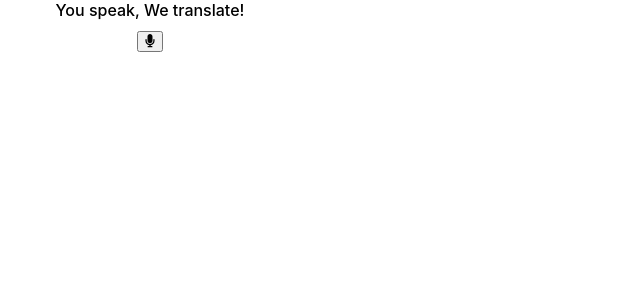
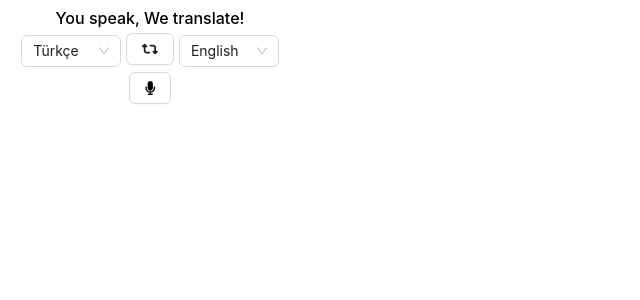
Before and after one commit to AhmetGENCOGLU/speech_translator, a React (Create React App) app: page / in a window 1280 px wide. Shown: the top 300 px of the page, without its empty margins (0-640 px from the left). Built offline with nearby package versions, Linux system fonts and the light colour scheme; no server answers.

Commit message:
language selection

```diff
--- a/package.json
+++ b/package.json
@@ -9,6 +9,7 @@
     "@testing-library/jest-dom": "^5.17.0",
     "@testing-library/react": "^13.4.0",
     "@testing-library/user-event": "^13.5.0",
+    "antd": "^5.14.1",
     "axios": "^1.6.7",
     "react": "^18.2.0",
     "react-dom": "^18.2.0",
--- a/src/App.css
+++ b/src/App.css
@@ -5,5 +5,5 @@
   align-items: center;
   position: relative;
   width: 300px;
-  height: 200px;
+  height: 400px;
 }
--- a/src/components/Translator/index.js
+++ b/src/components/Translator/index.js
@@ -1,12 +1,18 @@
 import React, { useCallback, useEffect, useMemo, useState } from "react";
 import "./style.css";
 import { FontAwesomeIcon } from "@fortawesome/react-fontawesome";
-import { faMicrophone } from "@fortawesome/free-solid-svg-icons";
+import { faMicrophone, faRetweet } from "@fortawesome/free-solid-svg-icons";
 import { TranslateService } from "../../services/translate";
+import { Button, Select } from "antd";
+import { languageOptions, localStorageFromToKey } from "../../constants";
+import { setFromToInitialValues } from "../../utils/helpers";
 
 const Translator = () => {
   const [listening, setListening] = useState(false);
   const [value, setValue] = useState("");
+  const [translating, setTranslating] = useState(false);
+  let [from, setFrom] = useState(setFromToInitialValues("from", "tr"));
+  let [to, setTo] = useState(setFromToInitialValues("to", "en"));
 
   const translateService = useMemo(() => new TranslateService(), []);
 
@@ -24,22 +30,26 @@ const Translator = () => {
   );
 
   const translate = useCallback(() => {
+    setTranslating(true);
     translateService
       .translate({
-        from: "tr",
-        to: "en",
+        from,
+        to,
         q: value,
       })
       .then((response) => {
         speechSynthesisUtterance.text = response.data[0];
-        speechSynthesisUtterance.lang = "en-US";
+        speechSynthesisUtterance.lang = to;
         speechSynthesis.speak(speechSynthesisUtterance);
         setValue("");
       })
       .catch((error) => {
         console.error(error);
+      })
+      .finally(() => {
+        setTranslating(false);
       });
-  }, [speechSynthesisUtterance, translateService, value]);
+  }, [from, speechSynthesisUtterance, to, translateService, value]);
 
   useEffect(() => {
     if (speechRecognition) {
@@ -68,19 +78,72 @@ const Translator = () => {
       speechRecognition.stop();
       setListening(false);
     } else {
-      speechRecognition.lang = "tr";
+      speechRecognition.lang = from;
       speechRecognition.start();
       setListening(true);
     }
   };
 
+  const setLocalStorage = ({ from, to }) => {
+    localStorage.setItem(localStorageFromToKey, JSON.stringify({ from, to }));
+  };
+
+  const onClickReplaceFromAndTo = () => {
+    [from, to] = [to, from];
+    setFrom(from);
+    setTo(to);
+    setLocalStorage({ from, to });
+  };
+
+  const onChangeFrom = (val) => {
+    if (val === to) return;
+    setFrom(val);
+    setLocalStorage({ from: val, to });
+  };
+
+  const onChangeTo = (val) => {
+    if (val === from) return;
+    setTo(val);
+    setLocalStorage({ from, to: val });
+  };
+
+  const isDisabledLanguageSelection = () => translating || listening;
+
+  const isDisabledMicrophone = () => translating;
+
+  const setMicrophoneColor = () => (listening ? "red" : "black");
+
   return (
     <div className="translator_container">
       <div className="title">You speak, We translate!</div>
-      <div className="buttons_container">
-        <button onClick={onClickMicrophone}>
-          <FontAwesomeIcon icon={faMicrophone} color={listening && "red"} />
-        </button>
+      <div className="language_selection_container">
+        <Select
+          showSearch
+          placeholder="From"
+          options={languageOptions}
+          value={from}
+          onChange={onChangeFrom}
+          disabled={isDisabledLanguageSelection()}
+        />
+        <Button
+          onClick={onClickReplaceFromAndTo}
+          disabled={isDisabledLanguageSelection()}
+        >
+          <FontAwesomeIcon icon={faRetweet} />
+        </Button>
+        <Select
+          showSearch
+          placeholder="To"
+          options={languageOptions}
+          value={to}
+          onChange={onChangeTo}
+          disabled={isDisabledLanguageSelection()}
+        />
+      </div>
+      <div>
+        <Button onClick={onClickMicrophone} disabled={isDisabledMicrophone()}>
+          <FontAwesomeIcon icon={faMicrophone} color={setMicrophoneColor()} />
+        </Button>
       </div>
     </div>
   );
--- a/src/components/Translator/style.css
+++ b/src/components/Translator/style.css
@@ -6,13 +6,22 @@
     flex-direction: column;
     justify-content: flex-start;
     align-items: center;
+    margin-top: 8px;
 }
 
 .translator_container .title {
     font-weight: 500;
 }
 
-.translator_container .buttons_container {
+.translator_container .language_selection_container {
     position: relative;
-    margin-top: 10px;
+    margin-block: 5px;
 }
+
+.translator_container .ant-btn {
+    margin-inline: 5px;
+}
+
+.translator_container .ant-select {
+    width: 100px;
+}
--- /dev/null
+++ b/src/constants/index.js
@@ -0,0 +1,50 @@
+const languageOptions = [
+    {
+        label: 'Türkçe',
+        value: 'tr'
+    },
+    {
+        label: 'English',
+        value: 'en'
+    },
+    {
+        label: 'Français',
+        value: 'fr',
+    },
+    {
+        label: 'Deutsch',
+        value: 'de',
+    },
+    {
+        label: 'Italiano',
+        value: 'it',
+    },
+    {
+        label: 'Português',
+        value: 'pt',
+    },
+    {
+        label: 'Español',
+        value: 'es',
+    },
+    {
+        label: 'عربي',
+        value: 'ar',
+    },
+    {
+        label: '中国人',
+        value: 'yue',
+    },
+    {
+        label: 'Русский',
+        value: 'ru',
+    },
+    {
+        label: 'हिंदी',
+        value: 'hi',
+    },
+];
+
+const localStorageFromToKey = 'speech_translator_from_to';
+
+export { languageOptions, localStorageFromToKey }
--- /dev/null
+++ b/src/utils/helpers.js
@@ -0,0 +1,7 @@
+import { localStorageFromToKey } from "../constants";
+
+const setFromToInitialValues = (fromOrTo, val) =>
+  JSON.parse(localStorage.getItem(localStorageFromToKey) || "{}")?.[fromOrTo] ??
+  val;
+
+export { setFromToInitialValues };
```
Also changed, not shown: 1 other file (tests, documents, lock files or other folders).
